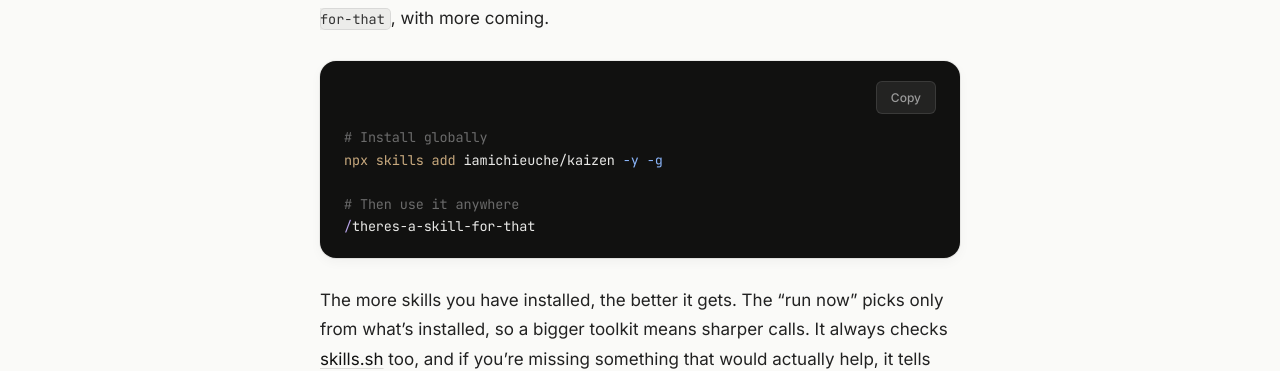
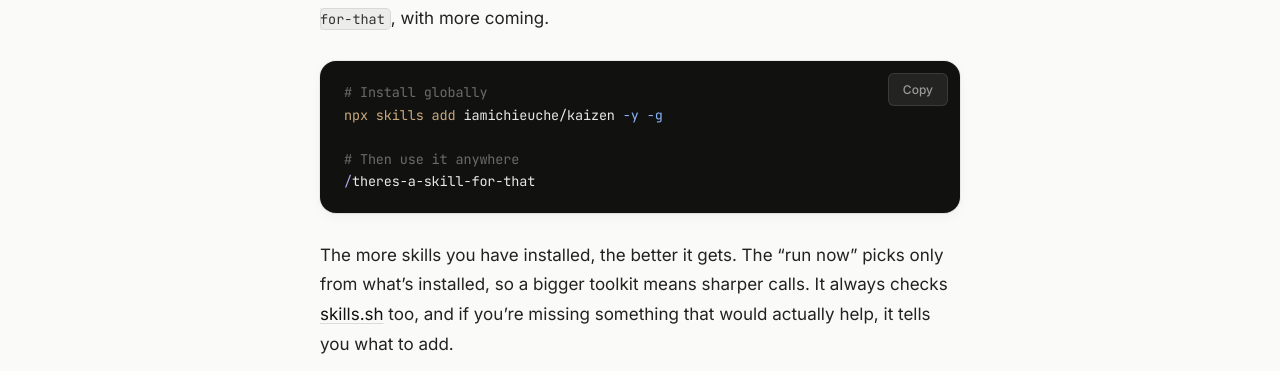
Before and after one commit to iamichieuche/kaizen, a Next.js app: page /kaizen/ in a window 1280 px wide. Shown: the part 3478-3849 px from the top of the page. Built offline with nearby package versions, Linux system fonts and the light colour scheme.

Commit message:
Fix code block copy button alignment — absolute position

```diff
--- a/app/globals.css
+++ b/app/globals.css
@@ -300,12 +300,13 @@
   margin: 28px 0;
   overflow-x: auto;
   box-shadow: var(--shadow);
+  position: relative;
 }
 
 .code-block-top {
-  display: flex;
-  justify-content: flex-end;
-  margin-bottom: 12px;
+  position: absolute;
+  top: 12px;
+  right: 12px;
 }
 
 .code-block pre {
```
